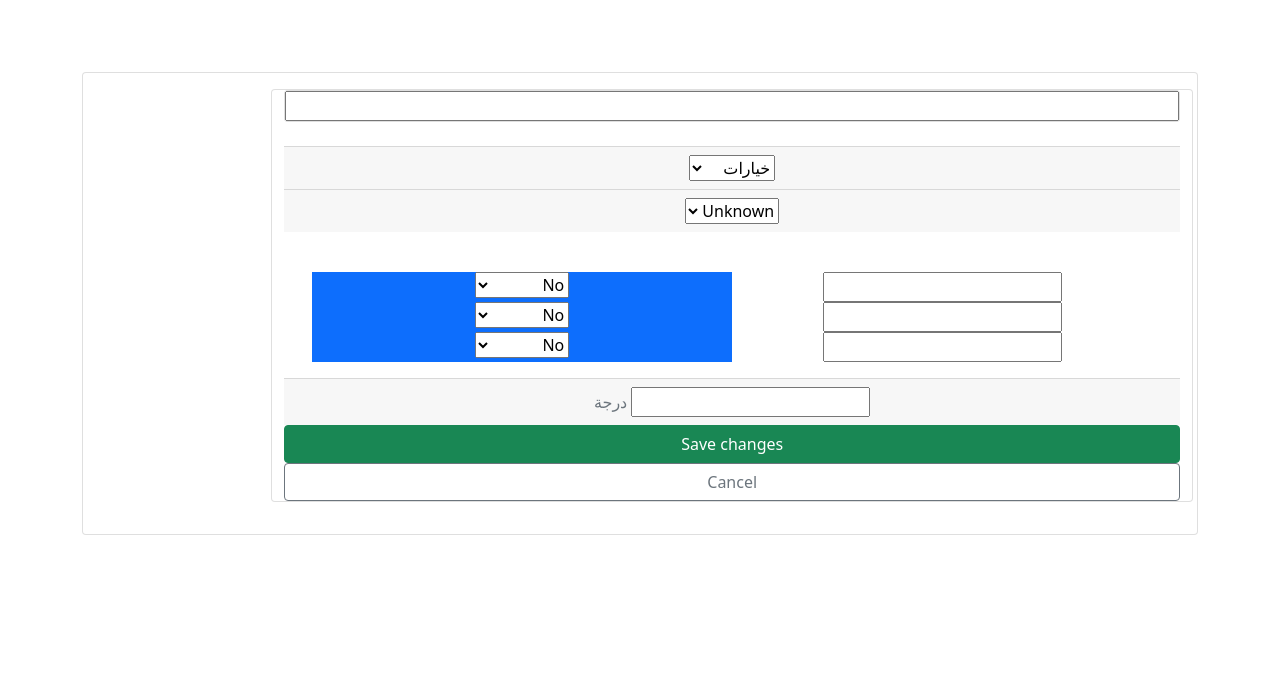
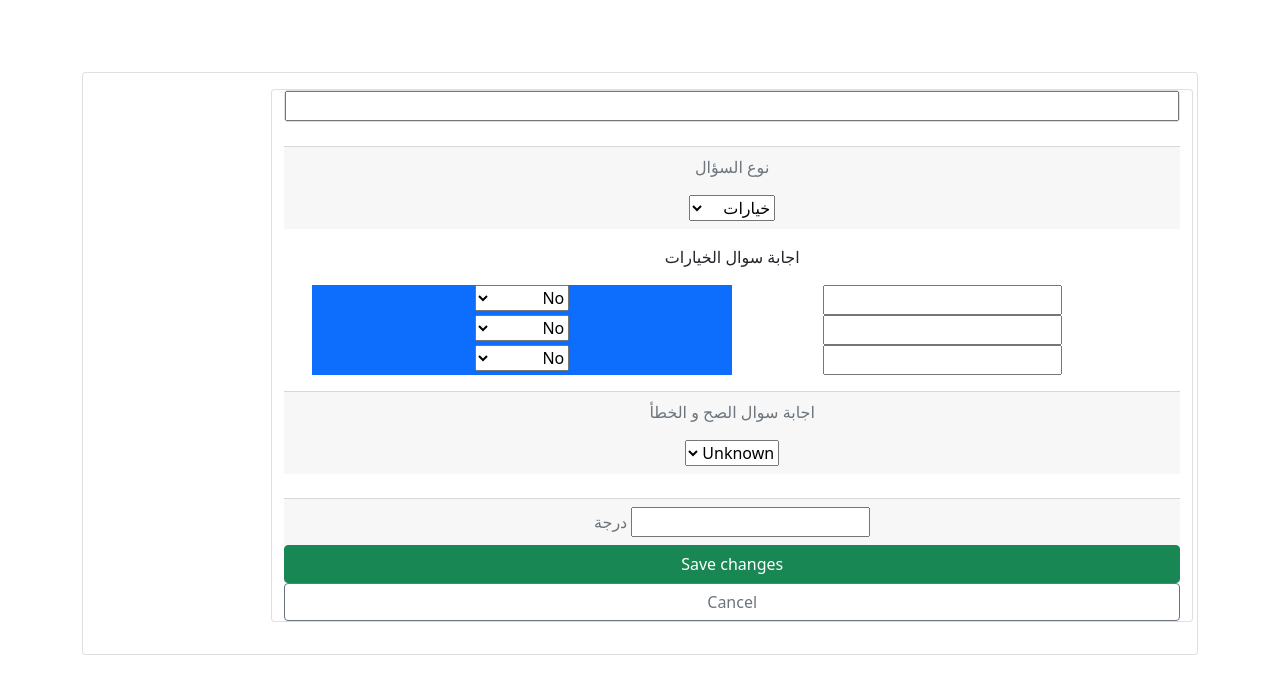
Before and after one commit to zinon-software/minasa, a Django app: template templates/teacher/reply_question.html in a window 1280 px wide. Shown: the part 56-750 px from the top of the page. Run offline with Django 3.2, Linux system fonts and the light colour scheme; the template is opened without the code that fills it: values that come from a table or form of the project are taken from there, others are empty; some libraries are stand-ins or nearby versions.

Commit message:
update question_type html

```diff
--- a/templates/teacher/reply_question.html
+++ b/templates/teacher/reply_question.html
@@ -17,13 +17,11 @@
               </div>
               <br>
               <div class="card-footer text-muted ">
+                <p>نوع السؤال</p>
                 {{form.question_type}}
               </div>
-              <div class="card-footer text-muted ">
-                {{form.trueAndfalse}}
-              </div>
-              <br>
               <div class="card-body">
+              <p> اجابة سوال الخيارات</p>
                 <div class="container">
                   <div class="row row-cols-2">
                     <div class="col">{{form.answer_1}}</div>
@@ -35,6 +33,11 @@
                   </div>
                 </div>
               </div>
+              <div class="card-footer text-muted ">
+                <p> اجابة سوال الصح و الخطأ</p>
+                {{form.trueAndfalse}}
+              </div>
+              <br>
               <div class="card-footer text-muted">
                 {{form.grades}} درجة
               </div>
```
